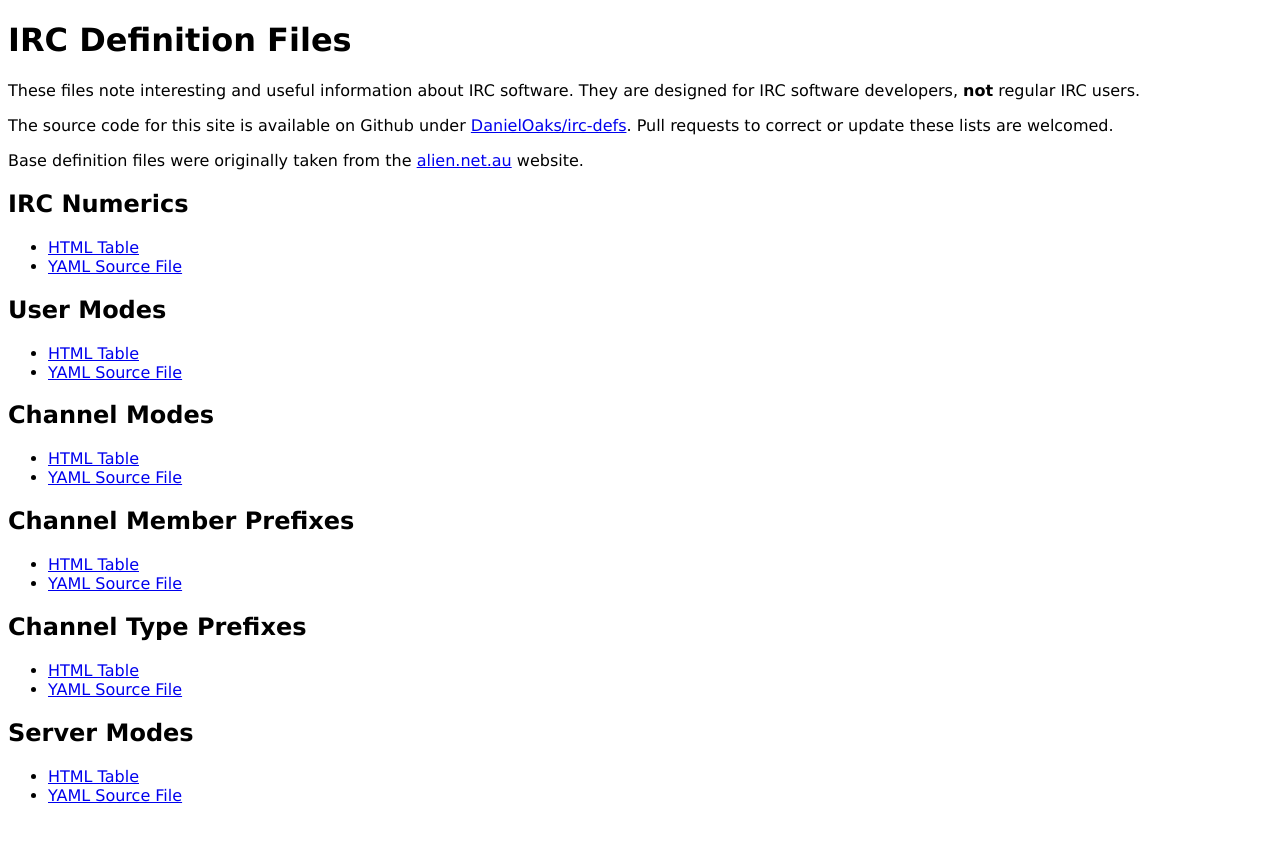
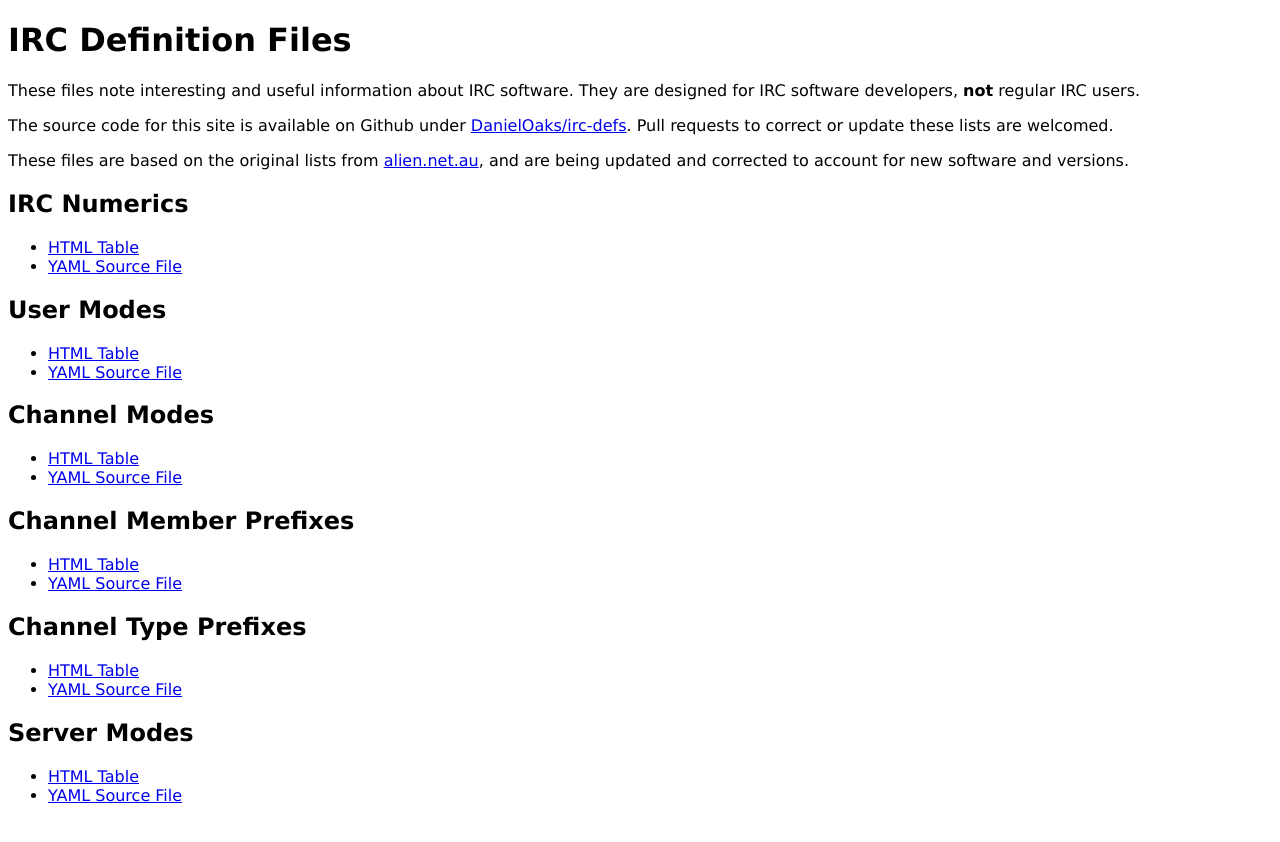
Before and after one commit to ircdocs/irc-defs, a Jekyll site: the page built from index.html, in a window 1280 px wide. Shown: the top 842 px of the page. Built offline with Jekyll 4.4.1, drawn with Linux system fonts in a browser that asks for light colours.

Commit message:
More explicitly say we're different from alien.net.au

```diff
--- a/index.html
+++ b/index.html
@@ -64,7 +64,7 @@ layout: default
 
 <p>The source code for this site is available on Github under <a href="https://github.com/DanielOaks/irc-defs">DanielOaks/irc-defs</a>. Pull requests to correct or update these lists are welcomed.</p>
 
-<p>Base definition files were originally taken from the <a href="https://www.alien.net.au/irc/">alien.net.au</a> website.</p>
+<p>These files are based on the original lists from <a href="https://www.alien.net.au/irc/">alien.net.au</a>, and are being updated and corrected to account for new software and versions.</p>
 
 <h2>IRC Numerics</h2>
 <ul>
```
